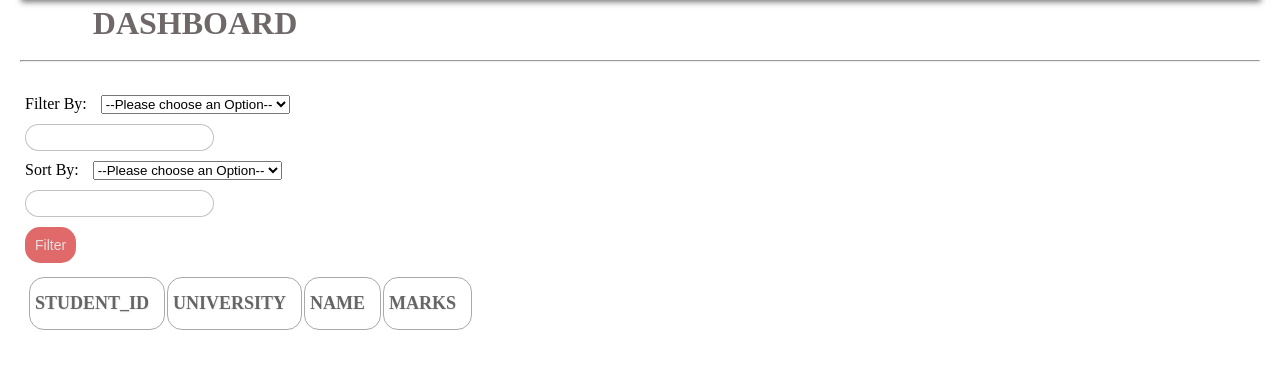
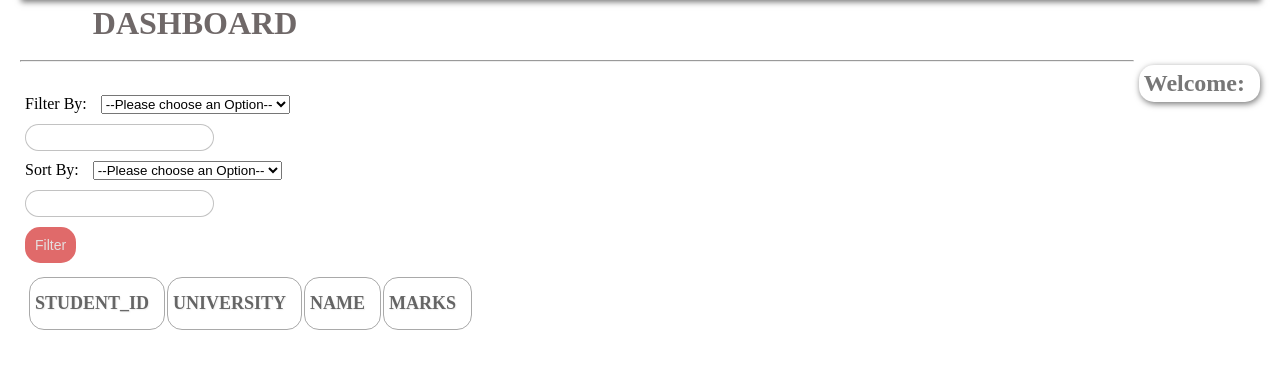
Before and after one commit to Owzaa/Registree-Assessment, a Django app: page / in a window 1280 px wide. Shown: the part 163-532 px from the top of the page. Run offline with Django 4.2, Linux system fonts and the light colour scheme; lists and menus that the app fills with data are empty.

Commit message:
commit on master injected our logged in user

```diff
--- a/universityWeb/universityDashboard/static/css/university_Style.css
+++ b/universityWeb/universityDashboard/static/css/university_Style.css
@@ -32,8 +32,8 @@ thead, tfoot {
     padding-left:0px 15px;
     text-shadow: 1px 1px 1px rgba(121, 121, 121, 0.116);
   }
-  table {
-    background-color: #ffffff;
+  tbody {
+    background-color: #e9dbdb63;
   }
 
   thead th, tfoot th, tfoot td {
@@ -48,3 +48,12 @@ thead, tfoot {
 .btn-button{
     color: rgb(229, 223, 223);
 }
+.welcome-user{
+    border-radius: 15px;
+    float:right;
+    justify-content: end;
+    display:block;
+    color:#777;
+    padding-top: 0px;
+    box-shadow: 1px 2px 6px 0px rgb(118, 118, 118)
+}
--- a/universityWeb/universityDashboard/templates/dashboard.html
+++ b/universityWeb/universityDashboard/templates/dashboard.html
@@ -5,6 +5,7 @@
 
 {% block content %}
 <h1 class="textHeader">Dashboard</h1>
+<span class="welcome-user"><h2 id="user-name">Welcome: <bold>{{user.username}}</bold></h2></span>
 <hr/>
 <br/>
 {% block form %}
```
Also changed, not shown: universityWeb/db.sqlite3.
